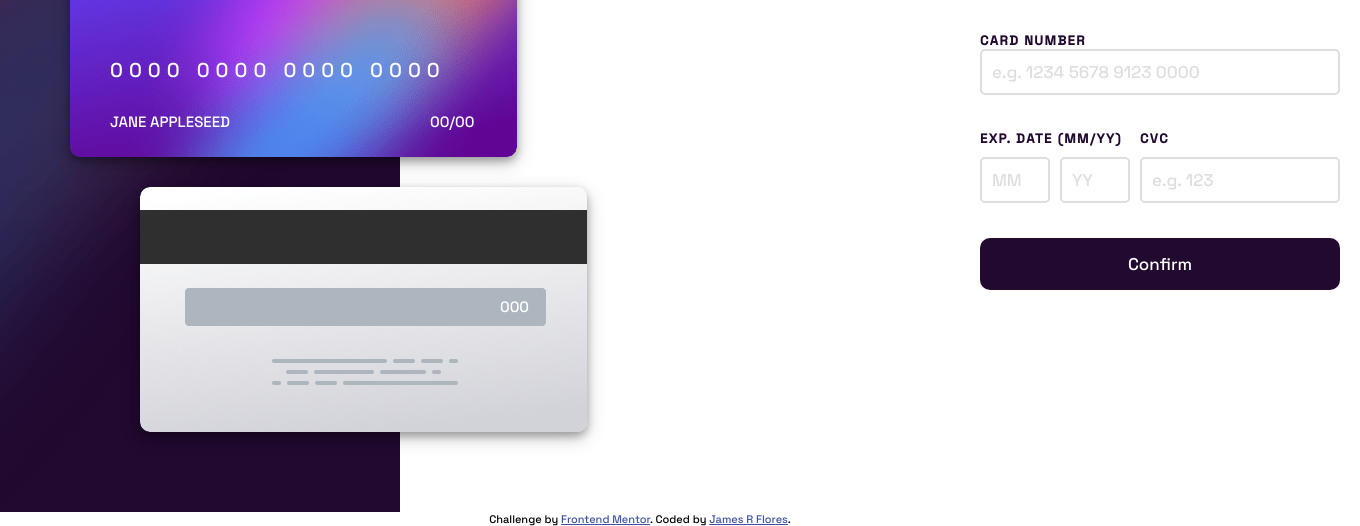
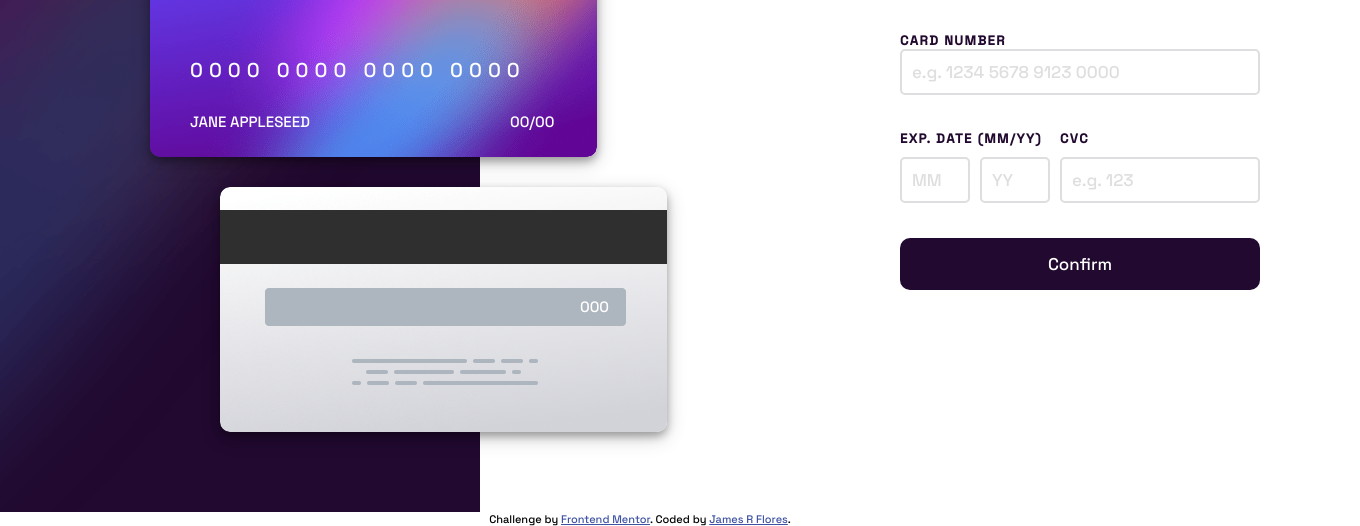
Before and after one commit to james-rod/Interactive-card-details-form, a plain HTML site: page index.html in a window 1280 px wide. Shown: the part 288-814 px from the top of the page, 1360 px wide, since content can reach past the window. Drawn offline with Linux system fonts and the light colour scheme; a web font is replaced by a local one.

Commit message:
Update style.css by fixing the gap space in the desktop

```diff
--- a/style.css
+++ b/style.css
@@ -15,8 +15,7 @@ main{
 
 .outer-container-desktop{
     display: flex;
-    /*justify-content: space-between;*/
-    gap: 35em;
+    gap: 25em;
     width: 100%;
     position: relative;
 }
```
